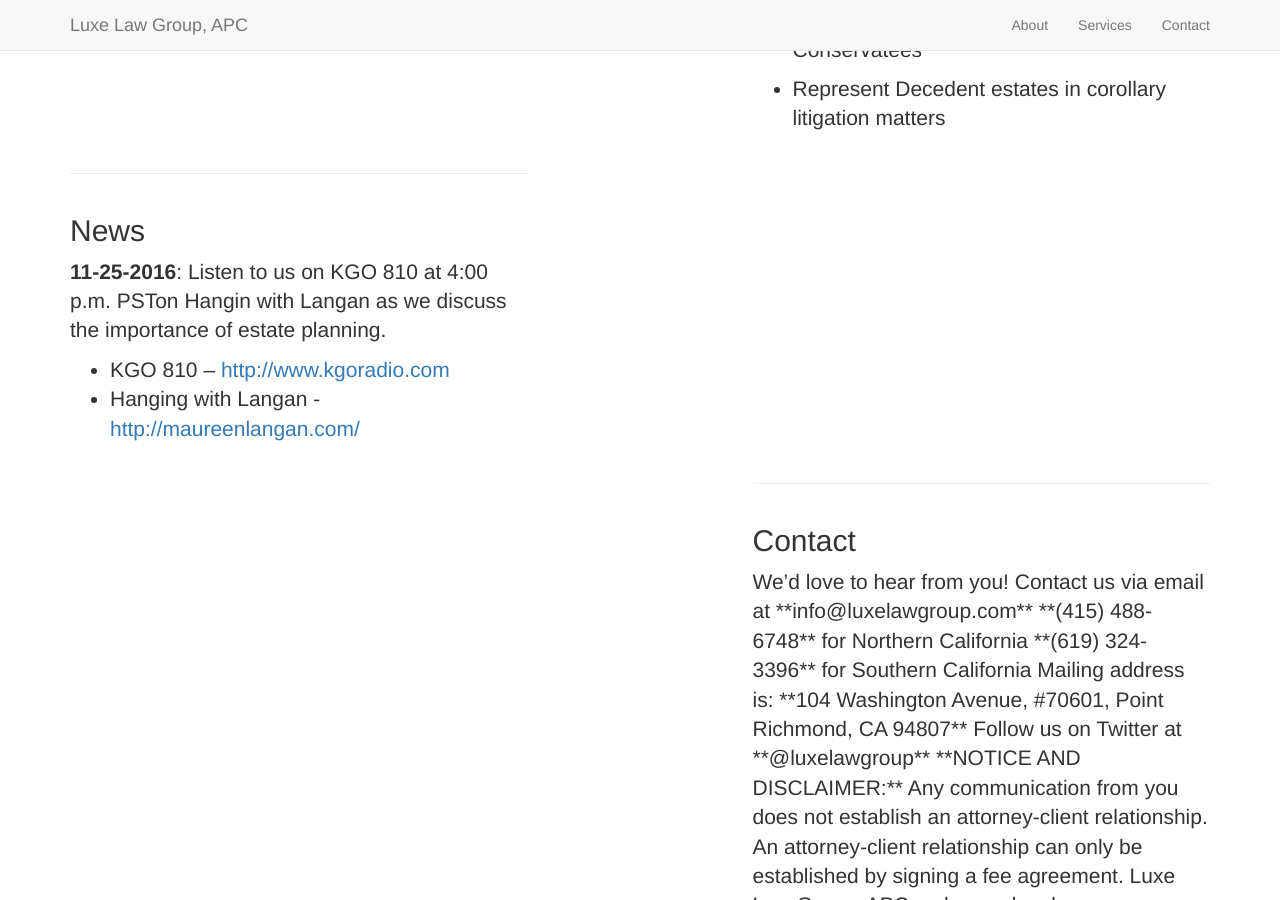
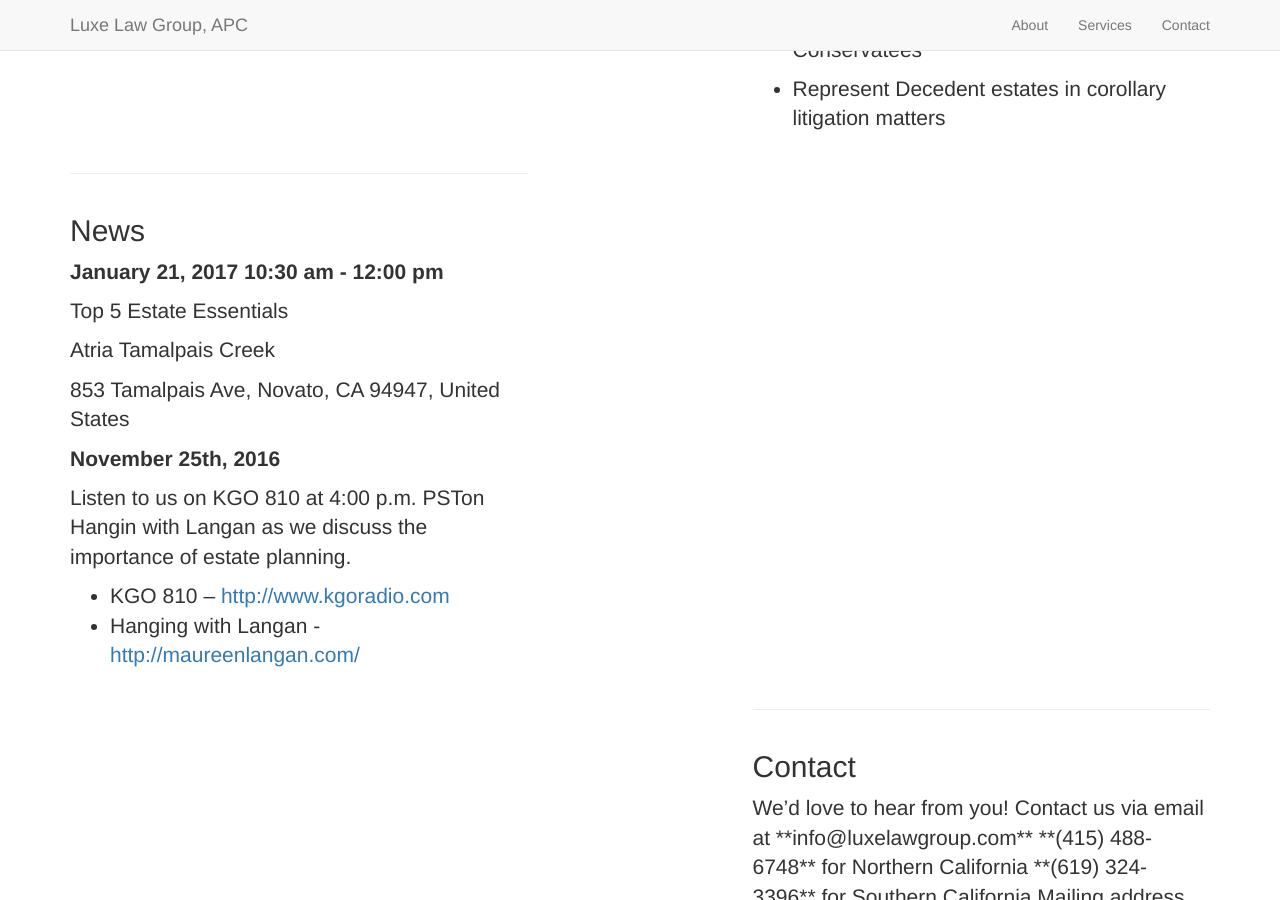
Before and after one commit to luxelawgroup/luxelawgroup.com, a Jekyll site: the page built from _posts/2016-11-18-news.md, in a window 1280 px wide and 900 px high, scrolled down 8517 px. Built offline with Jekyll 4.4.1, drawn with Linux system fonts in a browser that asks for light colours; nearby versions of some CDN libraries; library files that are not in the unit come from our copies.

Commit message:
update news

```diff
--- a/_posts/2016-11-18-news.md
+++ b/_posts/2016-11-18-news.md
@@ -5,7 +5,18 @@ img: LEGAL_TEAM.JPG
 permalink: /news/
 ---
 
-**11-25-2016**:  Listen to us on KGO 810 at 4:00 p.m. PSTon Hangin with Langan as we discuss the importance of estate planning.
+
+**January 21, 2017 10:30 am - 12:00 pm**
+
+Top 5 Estate Essentials
+
+Atria Tamalpais Creek
+
+853 Tamalpais Ave, Novato, CA  94947, United States
+
+**November 25th, 2016**
+
+Listen to us on KGO 810 at 4:00 p.m. PSTon Hangin with Langan as we discuss the importance of estate planning.
 
 - KGO 810 -- [http://www.kgoradio.com](http://www.kgoradio.com)
 - Hanging with Langan - [http://maureenlangan.com/](http://maureenlangan.com/)
```
